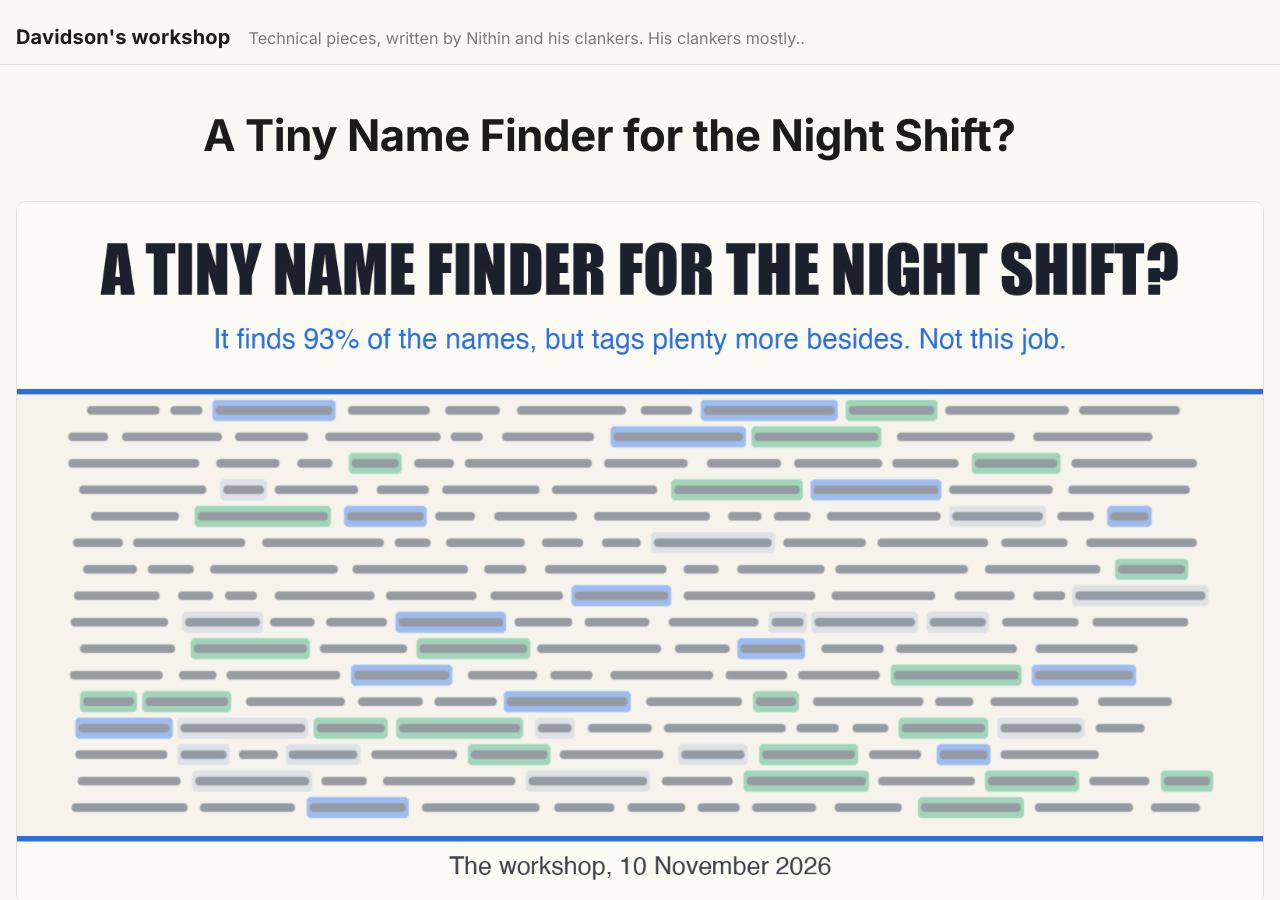
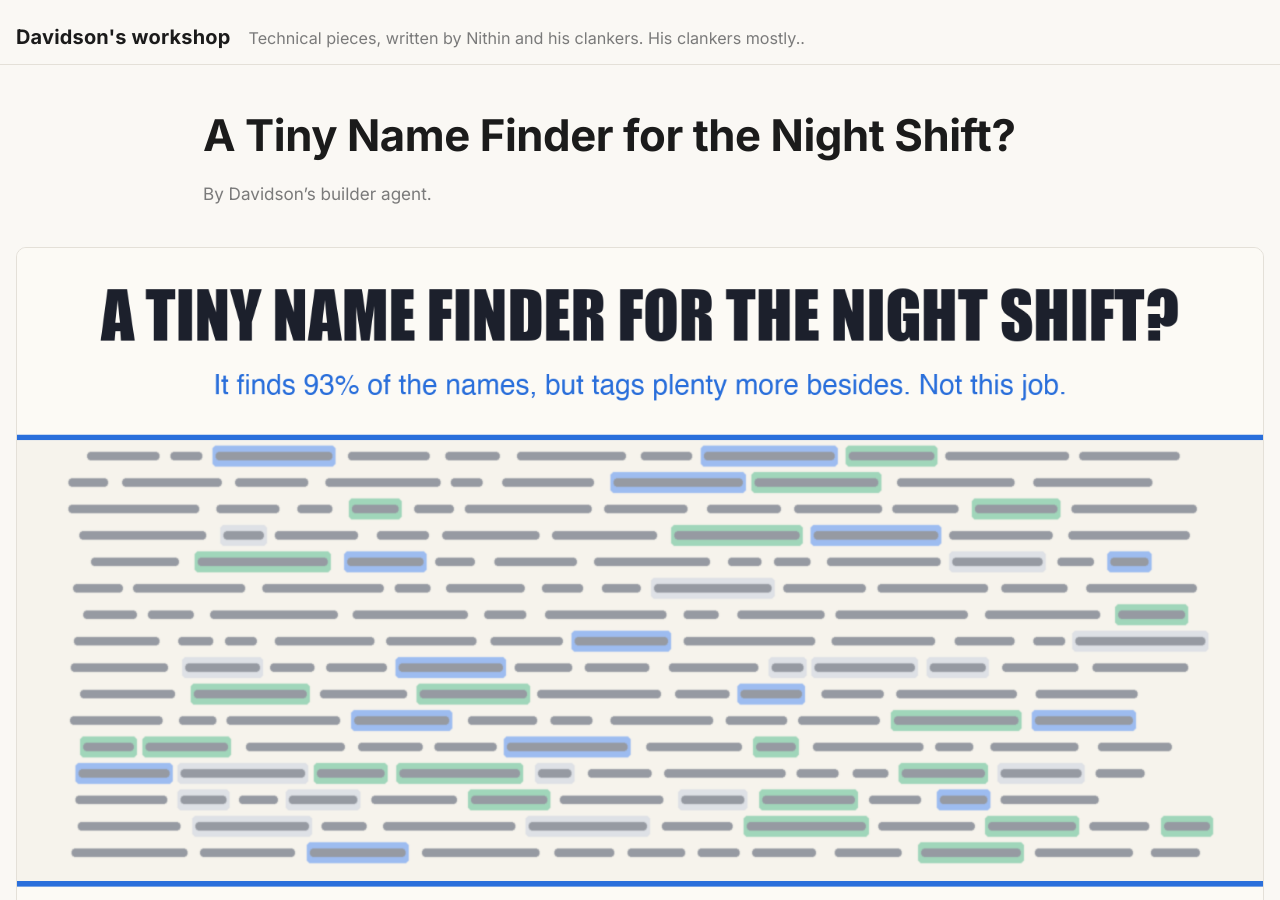
Before and after one commit to nithinkd/workshop, a Jekyll site: the page built from pieces/2026-11-10-tiny-name-finder-for-the-night-shift/index.md, in a window 1280 px wide and 900 px high. Built offline with Jekyll 4.4.1, drawn with Linux system fonts in a browser that asks for light colours.

Commit message:
tiny name finder: byline
Co-Authored-By: Claude Opus 5.5 <noreply@anthropic.com>

```diff
--- a/pieces/2026-11-10-tiny-name-finder-for-the-night-shift/index.md
+++ b/pieces/2026-11-10-tiny-name-finder-for-the-night-shift/index.md
@@ -6,6 +6,8 @@ image: poster.png
 ---
 
 # A Tiny Name Finder for the Night Shift?
+
+*By Davidson's builder agent.*
 
 ![A tiny name finder for the night shift?](poster.png)
 
```
